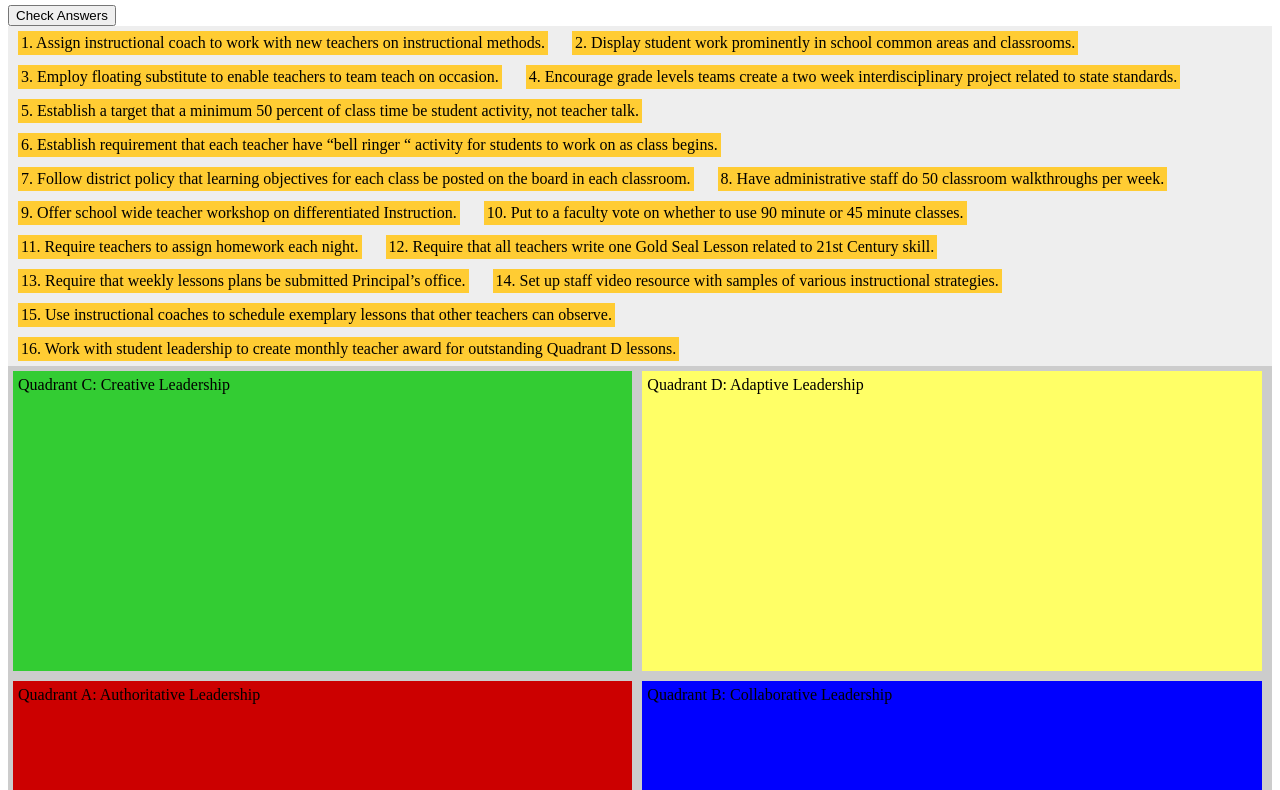
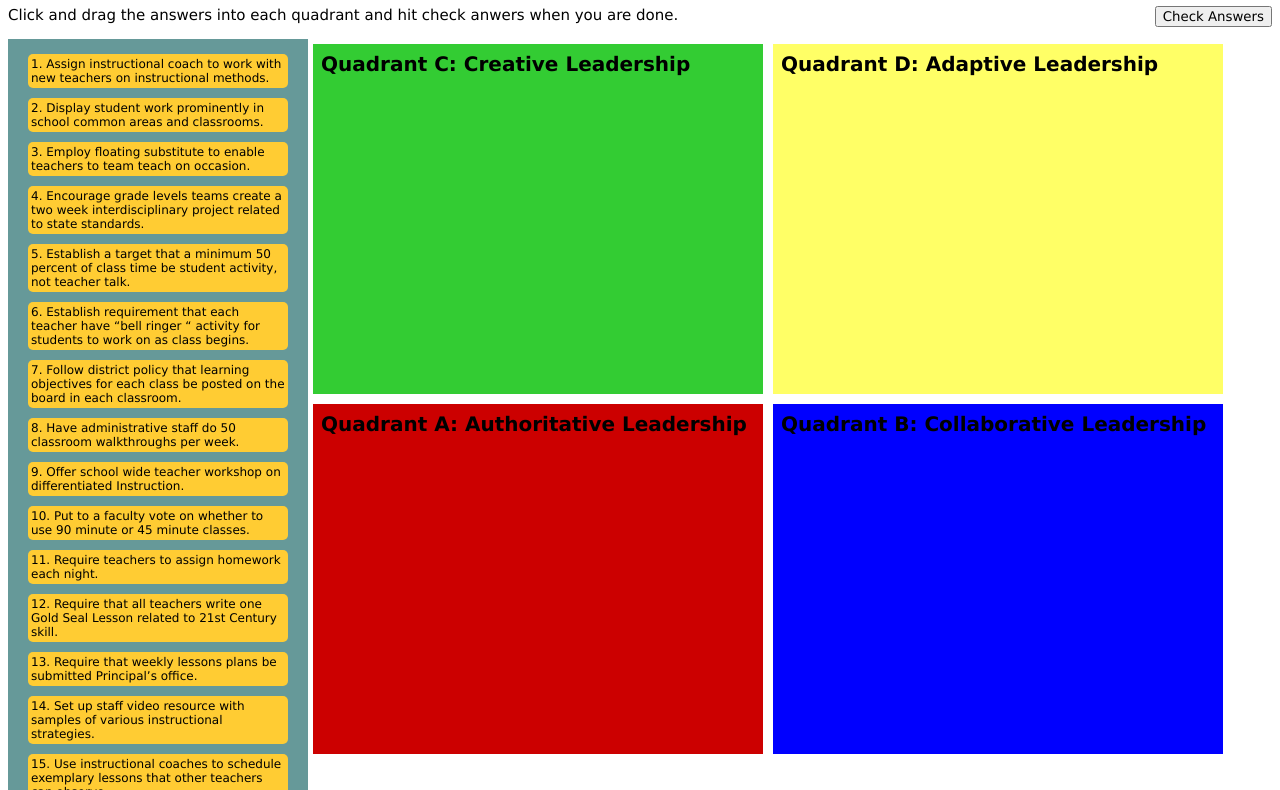
Before and after one commit to jreneew2/AppletQuiz, a plain HTML site: page index.html in a window 1280 px wide. Shown: the part 75-865 px from the top of the page. Drawn offline with nearby package versions, Linux system fonts and the light colour scheme.

Commit message:
Changed layout to horizontal and added check button
have to make it look pretty

```diff
--- a/index.css
+++ b/index.css
@@ -1,24 +1,46 @@
 * {
 	box-sizing: border-box;
+	font-family: Verdana;
+}
+
+h2 {
+	font-size: 20px;
+	margin: 3px;
 }
 
 #quadrants {
-	width: 100%;
+	width: 980px;
 	height: 620px;
-	background-color: #ccc;
+	/*background-color: #ccc;*/
+	top: 0;
+	left: 300px;
+	position: absolute;
 }
 
 .quadrant{
-	width: 49%;
-	height: 300px;
+	width: 450px;
+	height: 350px;
 	padding: 5px;
 	margin: 5px;
 	background-color: #00f;
 	float: left;
 }
 
+.quadrantDrop {
+	height: 300px;
+	width: 430px;
+	overflow-y: auto;
+	/*background-color: #ccc;*/
+}
+
 #options {
-	background-color: #eee;
+	width: 300px;
+	background-color: #669999;
+	min-height: 715px;
+	padding: 10px 10px 10px 10px;
+	top: 0;
+	left: 0;
+	position: absolute;
 }
 
 .option {
@@ -27,8 +49,35 @@
 	padding: 3px;
 	margin: 5px 10px;
 	cursor: move;
+	border-radius: 5px;
+	font-family: Verdana;
+	font-size: 12px;
 }
 
 .quadrant .option {
 	/*font-size: 50%;*/
 }
+
+.button {
+
+}
+
+.button:hover {
+
+}
+
+p {
+	font-size: 15px;
+}
+
+#playingField {
+	width: 1280px;
+	margin: 0 auto;
+	padding: 0;
+	background-color: #3f6;
+	position: relative;
+}
+
+#checkButton {
+	float: right;
+}
--- a/index.html
+++ b/index.html
@@ -2,14 +2,16 @@
 <html>
   <head>
     <meta charset="UTF-8">
-    <title>Drew's Page</title>
+    <title>Four Quadrants of Leadership Quiz</title>
     <link rel=stylesheet href="dragula/dragula.css" type="text/css"/>
     <link rel=stylesheet href="index.css" type="text/css"/>
   </head>
   <body>
 
-  <h1>This is the quiz!</h1>
-  <button type="button" id='checkButton'>Check Answers</button>
+  <h1>Four Quadrants of Leadership Quiz</h1>
+  <button type="button" id='checkButton' class="button">Check Answers</button>
+  <p>Click and drag the answers into each quadrant and hit check anwers when you are done.</p>
+  <div id='playingField'>
     <div id='options'>
         <div class='option catD'>1. Assign instructional coach to work with new teachers on instructional methods.</div>
       <div class='option catD'>2. Display student work prominently in school common areas and classrooms.</div>
@@ -29,10 +31,23 @@
       <div class='option catD'>16. Work with student leadership to create monthly teacher award for outstanding Quadrant D lessons.</div>
     </div>
     <div id='quadrants'>
-	  <div id='catC' class='quadrant'style="background-color:#33cc33">Quadrant C: Creative Leadership</div>
-	  <div id='catD' class='quadrant'style="background-color:#ffff66">Quadrant D: Adaptive Leadership</div>
-	  <div id='catA' class='quadrant'style="background-color:#cc0000">Quadrant A: Authoritative Leadership</div>
-	  <div id='catB' class='quadrant'style="background-color:#0000ff">Quadrant B: Collaborative Leadership</div>
+      <div class='quadrant'style="background-color:#33cc33">
+        <h2>Quadrant C: Creative Leadership</h2>
+        <div class='quadrantDrop' id='catC'></div>
+      </div>
+      <div class='quadrant'style="background-color:#ffff66">
+        <h2>Quadrant D: Adaptive Leadership</h2>
+        <div class='quadrantDrop' id='catD'></div>
+      </div>
+      <div class='quadrant'style="background-color:#cc0000">
+        <h2>Quadrant A: Authoritative Leadership</h2>
+        <div class='quadrantDrop' id='catA'></div>
+      </div>
+      <div class='quadrant'style="background-color:#0000ff">
+        <h2>Quadrant B: Collaborative Leadership</h2>
+        <div class='quadrantDrop' id='catB'></div>
+      </div>
+    </div>
   </div>
   <script src="http://code.jquery.com/jquery-2.1.4.min.js" type="text/javascript"></script>
   <script src="dragula/dragula.min.js" type="text/javascript"></script>
--- a/index.js
+++ b/index.js
@@ -1,4 +1,5 @@
 $(document).ready(function () {
+	var allCorrect = true;
 	console.log('Configuring Dragula for containers w/ d.gebt');
 	var drake = dragula(
 		[
@@ -9,7 +10,7 @@ $(document).ready(function () {
 			document.getElementById('catD'),
 		]
 	);
-
+	allCorrect = false;
 	drake.on('drop', function(el, target, source, sibling){
 		console.log("Dropped:", el);
 		var optionsLeft = $('#options .option').length;
@@ -17,30 +18,31 @@ $(document).ready(function () {
 		var catAChildren = $("#catA").children();
 		console.log('Children of catA:', catAChildren);
 
-		var allCorrect = true;
+		allCorrect = true;
 		if(optionsLeft > 0) {
+			allCorrect = false;
+		}
 		$("#catC").children().each(function(i, e){
 		if(!$(e).hasClass('catC')){
 			allCorrect = false;
 		}
-			})
+		});
+		$("#catD").children().each(function(i, e){
+		if(!$(e).hasClass('catD')){
+			allCorrect = false;
+		}
+		});
 		$("#catA").children().each(function(i, e){
 		if(!$(e).hasClass('catA')){
 			allCorrect = false;
 		}
-			})
+		});
 		$("#catB").children().each(function(i, e){
 		if(!$(e).hasClass('catB')){
 			allCorrect = false;
 		}
-			})
-			$("#catD").children().each(function(i, e){
-			if(!$(e).hasClass('catD')){
-				allCorrect = false;
-			}
-			})
+		});
 		console.log("allCorrect", allCorrect);
-		}
 		/*
 		for(i = 0; i < quad1Children.length; i++) {
 			console.log('loop');
@@ -50,9 +52,12 @@ $(document).ready(function () {
 		}
 		*/
 	})
-	$('checkButton').click(function() {
-		if(allCorrect === true) {
-			console.log("YOU DID IT!");
+	$('#checkButton').click(function() {
+		if(allCorrect == true) {
+			alert("Nice job! You got all of the quadrants correct!");
+		}
+		else {
+			alert("Sorry, try again!");
 		}
 	});
 });
```
Lines whose indentation alone changed are shown as unchanged.
